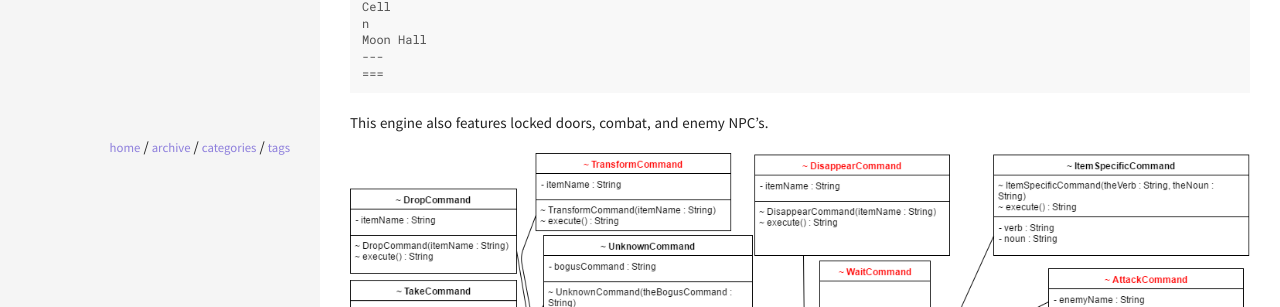
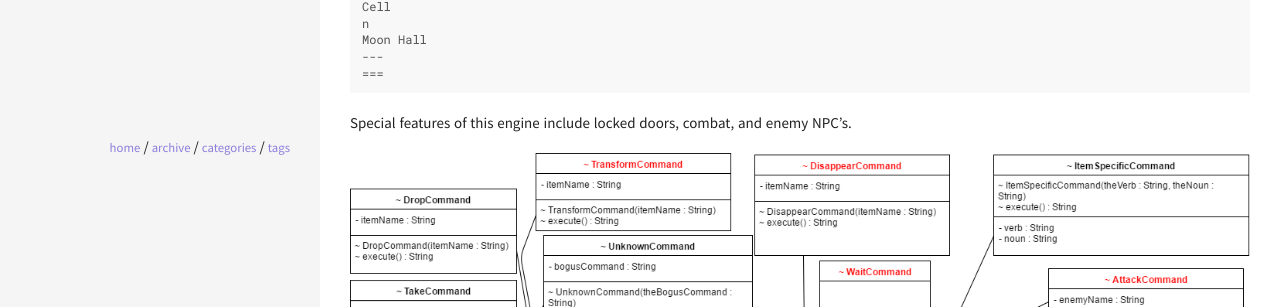
Before and after one commit to acarlyle/acarlyle.github.io, a Jekyll site: the page built from _posts/2017-04-27-enter-bork.md, in a window 1280 px wide. Shown: the part 1936-2243 px from the top of the page. Built offline with Jekyll 4.4.1, drawn with Linux system fonts in a browser that asks for light colours.

Commit message:
Updated 2017-04-27-enter-bork.md

```diff
--- a/_posts/2017-04-27-enter-bork.md
+++ b/_posts/2017-04-27-enter-bork.md
@@ -69,6 +69,6 @@ The engine was written entirely in Java.  Not only did the assignment introduce
 	===
 
 
-This engine also features locked doors, combat, and enemy NPC's.
+Special features of this engine include locked doors, combat, and enemy NPC's.
 
 ![zorkclassdiagram.png]({{site.baseurl}}/img/zorkclassdiagram.png)
```
